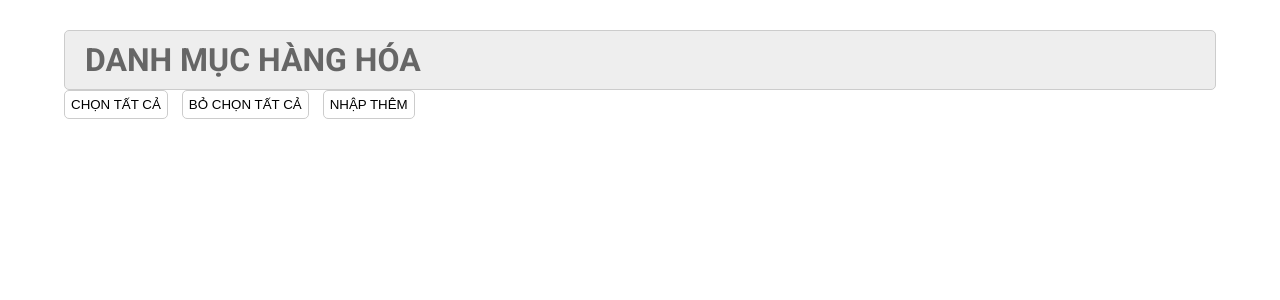
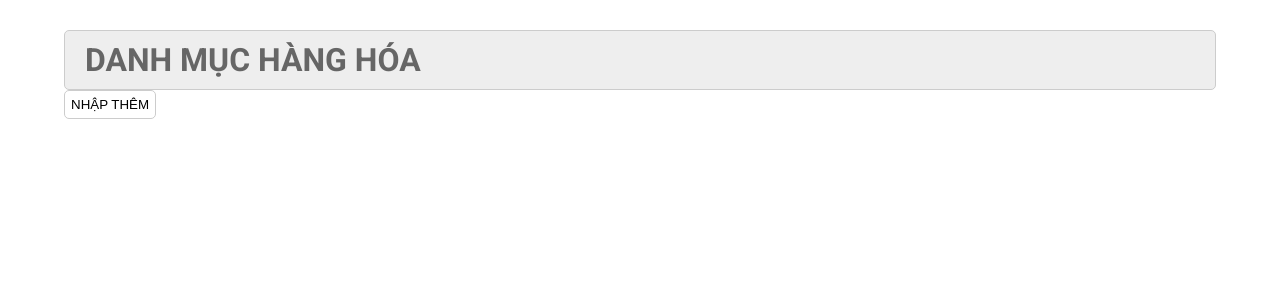
Before and after one commit to NguyenLeQuyen2004/FPLOY, a PHP site: page /admin/index.php?act=listdm in a window 1280 px wide. Shown: the part 123-423 px from the top of the page. Run offline with PHP 8.4, Linux system fonts and the light colour scheme; data that the repository does not hold is empty; some libraries are stand-ins or nearby versions.

Commit message:
first commit

```diff
--- a/admin/binhluan/list.php
+++ b/admin/binhluan/list.php
@@ -40,8 +40,8 @@ table {
         </form>
         <?php endforeach ?>
         <div class="row mb10 ">
-            <input class="mr20" type="button" value="CHỌN TẤT CẢ">
-            <input class="mr20" type="button" value="BỎ CHỌN TẤT CẢ">
+            <!-- <input class="mr20" type="button" value="CHỌN TẤT CẢ">
+            <input class="mr20" type="button" value="BỎ CHỌN TẤT CẢ"> -->
         </div>
     </div>
 </div>
--- a/admin/danhmuc/list.php
+++ b/admin/danhmuc/list.php
@@ -39,8 +39,8 @@
             </form>
         <?php endforeach ?>
         <div class="row mb10 ">
-            <input class="mr20" type="button" value="CHỌN TẤT CẢ">
-            <input class="mr20" type="button" value="BỎ CHỌN TẤT CẢ">
+            <!-- <input class="mr20" type="button" value="CHỌN TẤT CẢ">
+            <input class="mr20" type="button" value="BỎ CHỌN TẤT CẢ"> -->
             <a href="index.php?act=adddm"> <input class="mr20" type="button" value="NHẬP THÊM"></a>
         </div>
     </div>
--- a/admin/sanpham/list.php
+++ b/admin/sanpham/list.php
@@ -52,8 +52,8 @@
         <?php endforeach ?>
         <?= isset($thongbao) ? $thongbao : '' ?>
         <div class="row mb10 ">
-            <input class="mr20" type="button" value="CHỌN TẤT CẢ">
-            <input class="mr20" type="button" value="BỎ CHỌN TẤT CẢ">
+            <!-- <input class="mr20" type="button" value="CHỌN TẤT CẢ">
+            <input class="mr20" type="button" value="BỎ CHỌN TẤT CẢ"> -->
             <a href="index.php?act=addsp"> <input class="mr20" type="button" value="NHẬP THÊM"></a>
         </div>
     </div>
--- a/admin/taikhoan/list.php
+++ b/admin/taikhoan/list.php
@@ -36,8 +36,8 @@
             </form>
         <?php endforeach ?>
         <div class="row mb10 ">
-            <input class="mr20" type="button" value="CHỌN TẤT CẢ">
-            <input class="mr20" type="button" value="BỎ CHỌN TẤT CẢ">
+            <!-- <input class="mr20" type="button" value="CHỌN TẤT CẢ">
+            <input class="mr20" type="button" value="BỎ CHỌN TẤT CẢ"> -->
         </div>
     </div>
 </div>
```
